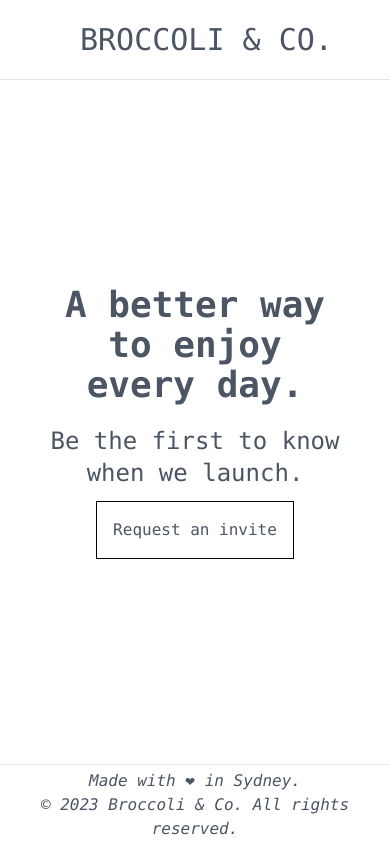
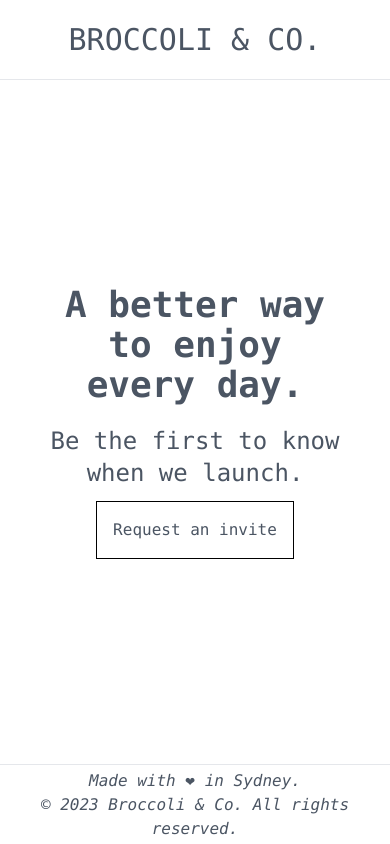
Before and after one commit to samuelfchen/airwallex-frontend-takehome, a React (Vite) app: page / in a window 390 px wide. Built offline with nearby package versions, Linux system fonts and the light colour scheme; no server answers.

Commit message:
feat: improve responsiveness of header

```diff
--- a/src/components/header/Header.tsx
+++ b/src/components/header/Header.tsx
@@ -1,8 +1,9 @@
 export const Header = () => {
-  // TODO: adjust where header is located depending on window size
   return (
-    <div className="w-full h-[80px] bg-white border-b flex items-center">
-      <h1 className="ml-20 text-3xl font-medium uppercase">Broccoli & Co.</h1>
+    <div className="w-full h-[80px] bg-white border-b flex items-center sm:justify-normal justify-center">
+      <h1 className="sm:ml-[10vw] lg:ml-[15vw] text-3xl font-medium uppercase">
+        Broccoli & Co.
+      </h1>
     </div>
   );
 };
```
